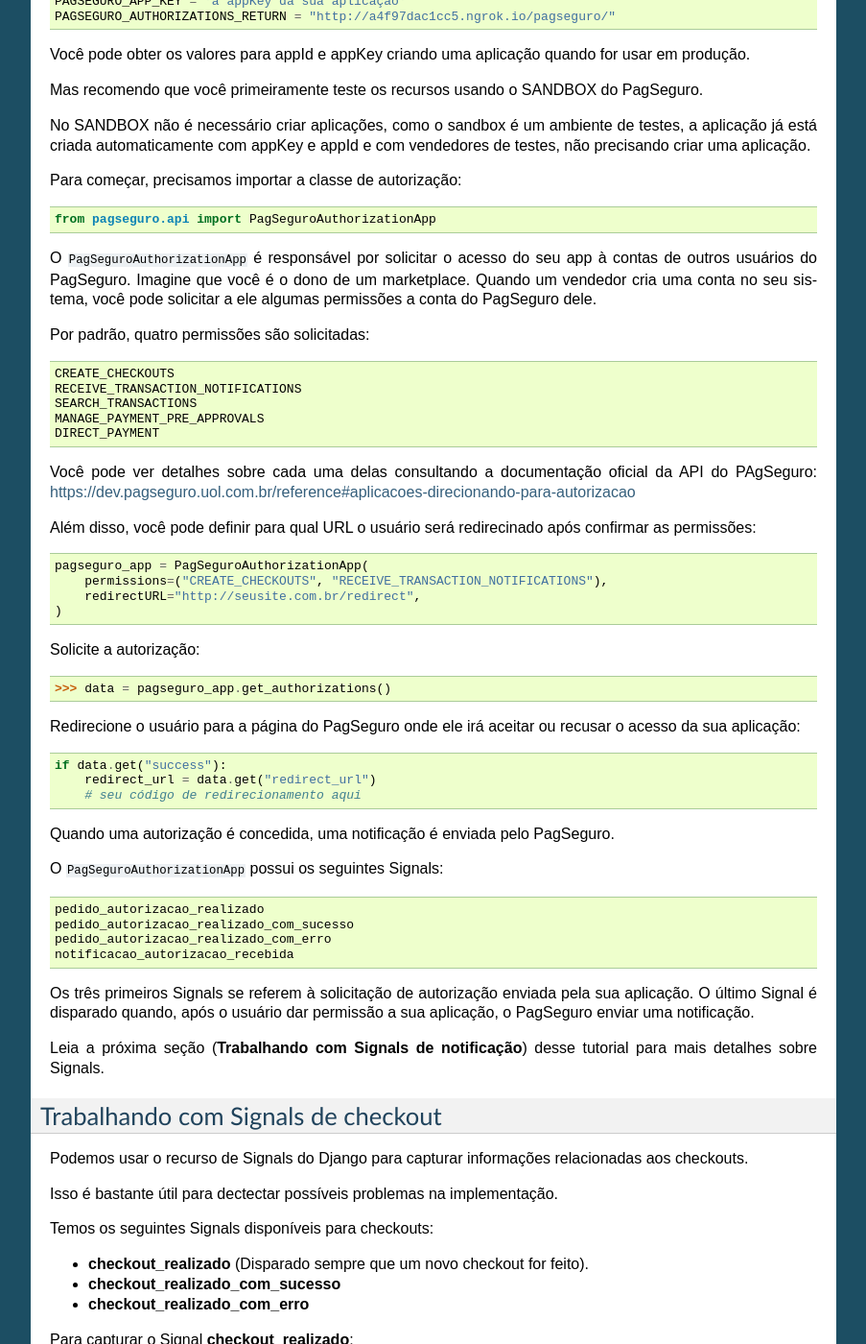
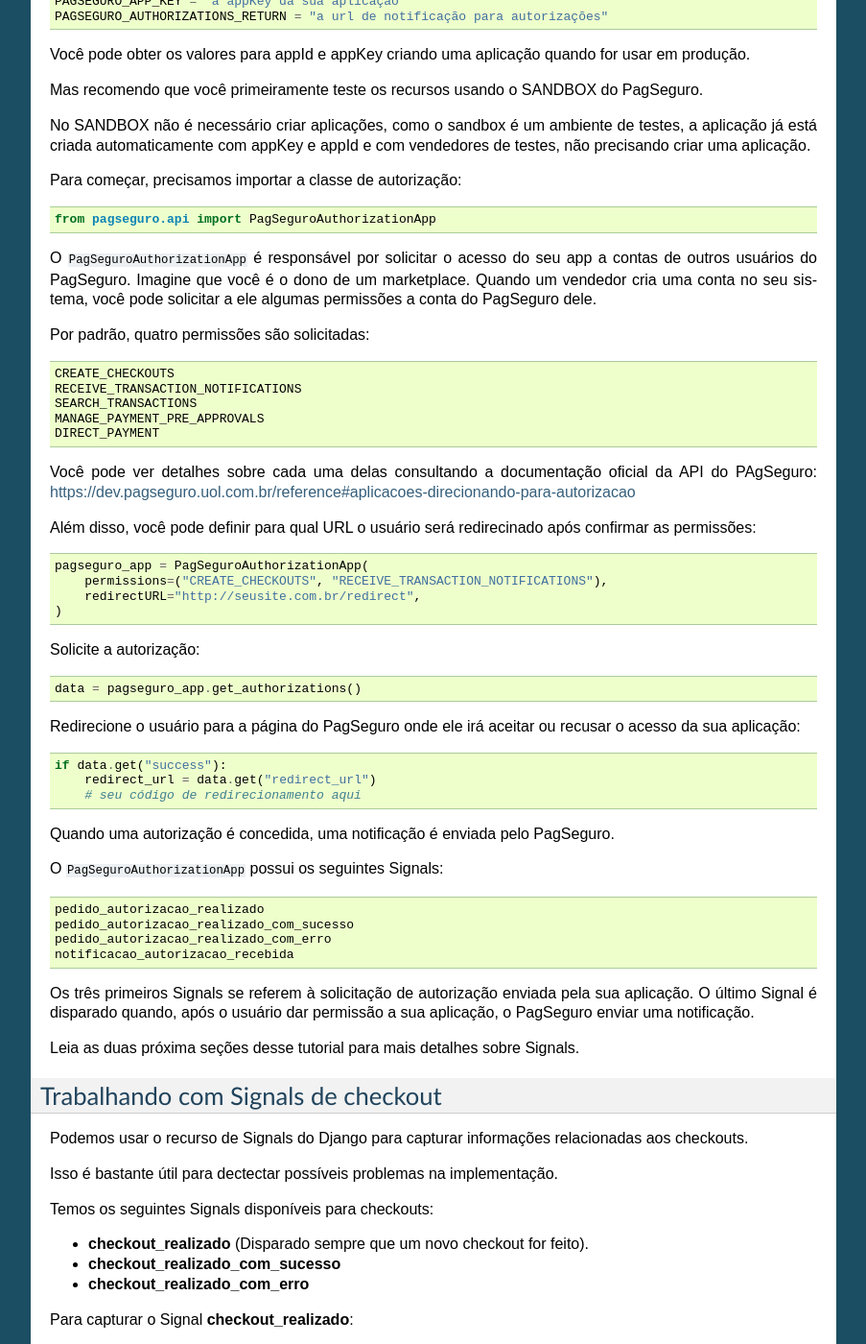
Before and after one commit to allisson/django-pagseguro2, a Sphinx documentation site: the page built from docs/tutorial.rst, in a window 1280 px wide and 1400 px high, scrolled down 4642 px. Shown: the whole window at 96% size, without its empty margins (198-1101 px from the left). Built offline with Sphinx 7.4.7, drawn with Linux system fonts in a browser that asks for light colours.

Commit message:
corrige erros de digitação na documentação

```diff
--- a/docs/tutorial.rst
+++ b/docs/tutorial.rst
@@ -262,7 +262,7 @@
 
     PAGSEGURO_APP_ID = 'a appId da sua aplicação'
     PAGSEGURO_APP_KEY = 'a appKey da sua aplicação'
-    PAGSEGURO_AUTHORIZATIONS_RETURN = "http://a4f97dac1cc5.ngrok.io/pagseguro/"
+    PAGSEGURO_AUTHORIZATIONS_RETURN = "a url de notificação para autorizações"
 
 
 Você pode obter os valores para appId e appKey criando uma aplicação quando for usar em produção.
@@ -275,7 +275,7 @@
 
     from pagseguro.api import PagSeguroAuthorizationApp
 
-O ``PagSeguroAuthorizationApp`` é responsável por solicitar o acesso do seu app à contas de outros usuários do PagSeguro. Imagine que você é o dono de um marketplace. Quando um vendedor cria uma conta no seu sistema, você pode solicitar a ele algumas permissões a conta do PagSeguro dele.
+O ``PagSeguroAuthorizationApp`` é responsável por solicitar o acesso do seu app a contas de outros usuários do PagSeguro. Imagine que você é o dono de um marketplace. Quando um vendedor cria uma conta no seu sistema, você pode solicitar a ele algumas permissões a conta do PagSeguro dele.
 
 Por padrão, quatro permissões são solicitadas::
 
@@ -296,7 +296,7 @@
 
 Solicite a autorização::
 
-    >>> data = pagseguro_app.get_authorizations()
+    data = pagseguro_app.get_authorizations()
 
 Redirecione o usuário para a página do PagSeguro onde ele irá aceitar ou recusar o acesso da sua aplicação::
 
@@ -317,7 +317,7 @@
 Os três primeiros Signals se referem à solicitação de autorização enviada pela sua aplicação.
 O último Signal é disparado quando, após o usuário dar permissão a sua aplicação, o PagSeguro enviar uma notificação.
 
-Leia a próxima seção (**Trabalhando com Signals de notificação**) desse tutorial para mais detalhes sobre Signals.
+Leia as duas próxima seções desse tutorial para mais detalhes sobre Signals.
 
 ===================================
 Trabalhando com Signals de checkout
```
